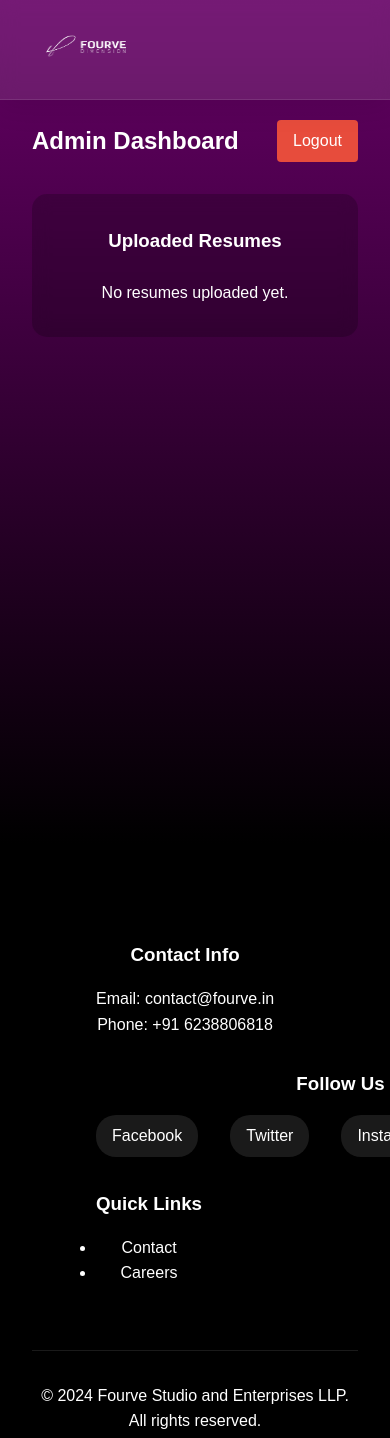
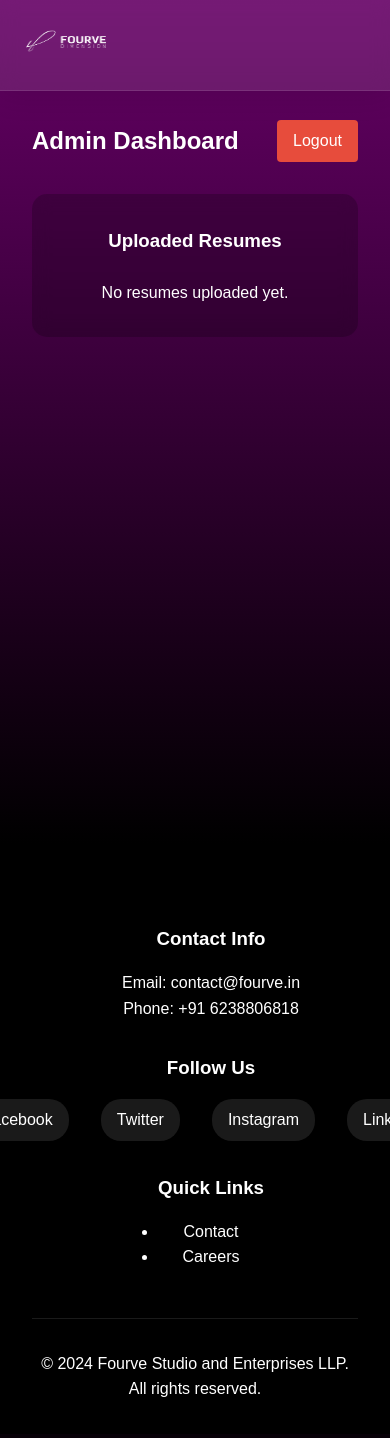
Before and after one commit to abinroy04/Fourve, a Flask app: page /admin/dashboard in a window 390 px wide; the page is wider, and only the part inside the window is pictured. Shown: the top 1438 px of that part. After the commit the page ends 1397 px from the top of that part, so only its background shows below. Run offline with Flask 3, Linux system fonts and the light colour scheme; the visitor is signed in with stand-in values (Sample User, id 1); data that the repository does not hold is empty.

Commit message:
Update base.html
Added better support for mobile devices

```diff
--- a/templates/base.html
+++ b/templates/base.html
@@ -2,7 +2,7 @@
 <html lang="en">
 <head>
     <meta charset="UTF-8">
-    <meta name="viewport" content="width=device-width, initial-scale=1.0">
+    <meta name="viewport" content="width=device-width, initial-scale=1.0, maximum-scale=1.0, user-scalable=no">
     <title>{% block title %}Fourve{% endblock %}</title>
     <link rel="icon" type="image/x-icon" href="{{ url_for('static', filename='images/favicon.ico') }}">
     <link rel="apple-touch-icon" sizes="180x180" href="{{ url_for('static', filename='images/apple-touch-icon.png') }}">
@@ -119,6 +119,29 @@
         background: rgba(255, 255, 255, 0.2);
         border-radius: 8px;
     }
+
+    @media screen and (max-width: 768px) {
+        header {
+            height: auto;
+            padding: 0.5rem;
+        }
+
+        .logo-container {
+            padding: 0.5rem;
+        }
+
+        .logo {
+            width: 80px !important;
+            height: auto !important;
+        }
+
+        .footer-content {
+            flex-direction: column;
+            align-items: center;
+            text-align: center;
+            padding: 1rem;
+        }
+    }
     </style>
     {% block extra_css %}{% endblock %}
 </head>
```
